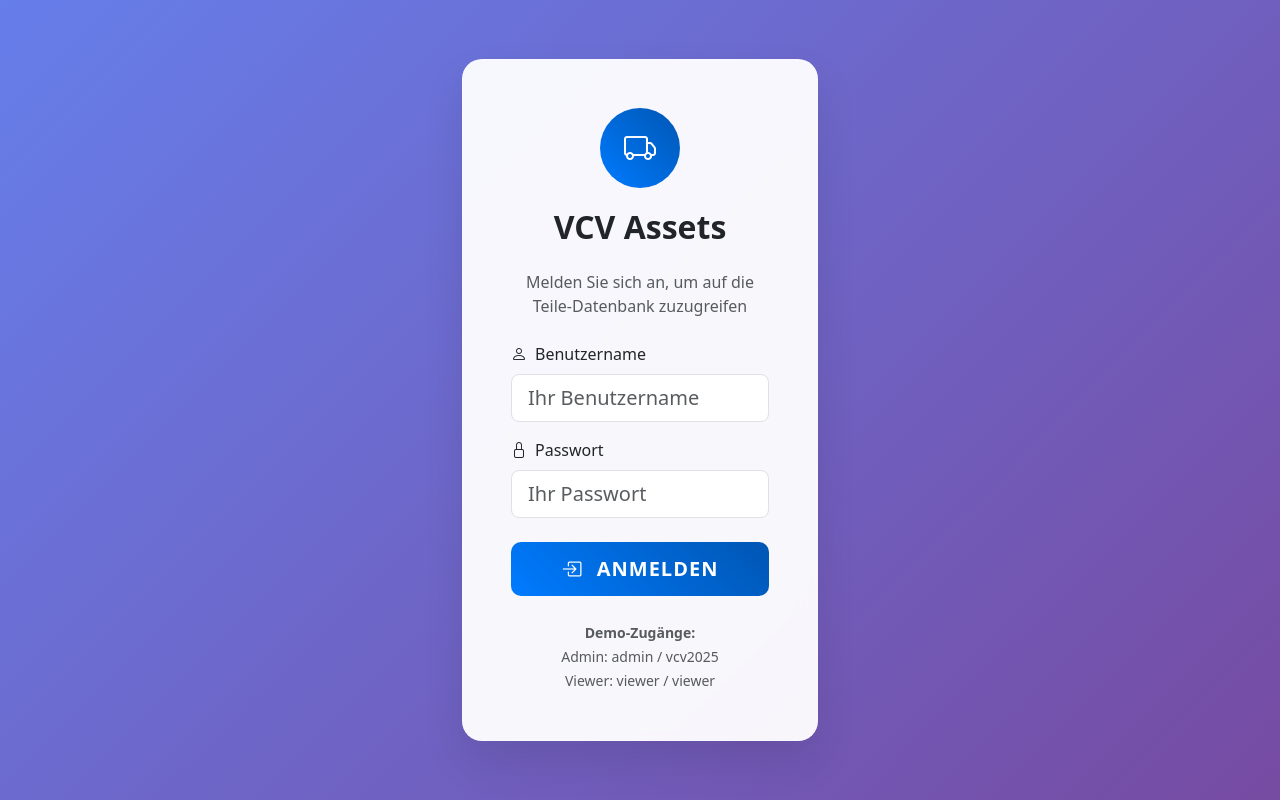
After one commit to MaximilianEbner/VCVAssets, a Flask app: page /login in a window 1280 px wide. The commit adds this page. Run offline with Flask 3, Linux system fonts and the light colour scheme.

Commit message:
Add files via upload

```diff
--- a/app.py
+++ b/app.py
@@ -1,14 +1,27 @@
 # VCV Assets Datenbank Web-Anwendung
-from flask import Flask, render_template, request, jsonify, redirect, url_for
+from flask import Flask, render_template, request, jsonify, redirect, url_for, session, flash
 from flask_cors import CORS
 import pandas as pd
 import os
 import json
 from datetime import datetime
 import uuid
+import secrets
 
 app = Flask(__name__)
 CORS(app)
+
+# Session-Konfiguration
+app.secret_key = os.environ.get('SECRET_KEY', secrets.token_hex(24))
+app.config['PERMANENT_SESSION_LIFETIME'] = 86400  # 24 Stunden
+
+# Import Auth Module
+try:
+    from auth import AuthManager, login_required, admin_required
+    auth_manager = AuthManager()
+except ImportError:
+    print("Auth module nicht gefunden - Login deaktiviert")
+    auth_manager = None
 
 # Konfiguration
 UPLOAD_FOLDER = 'static/images'
@@ -105,12 +118,49 @@ class VCVDatabase:
 # Globale Datenbank-Instanz
 db = VCVDatabase()
 
+# Login Routen
+@app.route('/login', methods=['GET', 'POST'])
+def login():
+    if request.method == 'POST':
+        username = request.form.get('username')
+        password = request.form.get('password')
+
+        if auth_manager:
+            user = auth_manager.authenticate(username, password)
+            if user:
+                session['user'] = user
+                session.permanent = True
+                flash(f'Willkommen, {user["name"]}!', 'success')
+                next_page = request.args.get('next')
+                return redirect(next_page) if next_page else redirect(url_for('dashboard'))
+            else:
+                flash('Ungültiger Benutzername oder Passwort!', 'error')
+        else:
+            flash('Login-System nicht verfügbar!', 'error')
+
+    return render_template('login.html')
+
+@app.route('/logout')
+def logout():
+    session.clear()
+    flash('Sie wurden erfolgreich abgemeldet.', 'success')
+    return redirect(url_for('login'))
+
+@app.route('/dashboard')
+@login_required
+def dashboard():
+    return redirect(url_for('index'))
+
+# Hauptrouten mit Login-Schutz
 @app.route('/')
+@login_required
 def index():
-    """Hauptseite"""
-    return render_template('index.html')
+    """Hauptseite mit Teile-Übersicht"""
+    user = session.get('user', {})
+    return render_template('index.html', user=user)
 
 @app.route('/api/search')
+@login_required
 def api_search():
     """API für Teilsuche"""
     try:
@@ -122,11 +172,13 @@ def api_search():
         return jsonify({'error': str(e)}), 500
 
 @app.route('/api/parts')
+@login_required
 def api_parts():
     """API für alle Teile"""
     return jsonify(db.data)
 
 @app.route('/api/update_status', methods=['POST'])
+@login_required
 def api_update_status():
     """API für Status-Update"""
     data = request.json
@@ -139,6 +191,7 @@ def api_update_status():
         return jsonify({'success': False, 'error': 'Teil nicht gefunden'})
 
 @app.route('/api/upload_image', methods=['POST'])
+@login_required
 def api_upload_image():
     """API für Bild-Upload"""
     if 'image' not in request.files:
@@ -167,6 +220,7 @@ def api_upload_image():
     return jsonify({'success': False, 'error': 'Unbekannter Fehler'})
 
 @app.route('/api/analytics')
+@login_required
 def api_analytics():
     """API für Analysen"""
     status_counts = {}
@@ -185,6 +239,43 @@ def api_analytics():
 
     return jsonify(analytics)
 
+@app.route('/user_management', methods=['GET', 'POST'])
+@login_required
+@admin_required
+def user_management():
+    """Benutzerverwaltung für Admins"""
+    if request.method == 'POST':
+        action = request.form.get('action')
+
+        if action == 'add_user':
+            username = request.form.get('username')
+            name = request.form.get('name')
+            password = request.form.get('password')
+            role = request.form.get('role')
+
+            if auth_manager.add_user(username, password, role, name):
+                flash(f'Benutzer "{username}" wurde erfolgreich hinzugefügt!', 'success')
+            else:
+                flash(f'Benutzer "{username}" existiert bereits!', 'error')
+
+        elif action == 'delete_user':
+            username = request.form.get('username')
+            if username and username != session['user']['username']:
+                if username in auth_manager.users:
+                    del auth_manager.users[username]
+                    auth_manager.save_users()
+                    flash(f'Benutzer "{username}" wurde gelöscht!', 'success')
+                else:
+                    flash(f'Benutzer "{username}" nicht gefunden!', 'error')
+            else:
+                flash('Sie können sich nicht selbst löschen!', 'error')
+
+        return redirect(url_for('user_management'))
+
+    return render_template('user_management.html',
+                         users=auth_manager.users,
+                         current_user=session['user'])
+
 if __name__ == '__main__':
     print("Starte VCV Assets Datenbank...")
     print("Öffne http://localhost:5000 im Browser")
--- /dev/null
+++ b/templates/login.html
@@ -0,0 +1,121 @@
+<!DOCTYPE html>
+<html lang="de">
+<head>
+    <meta charset="UTF-8">
+    <meta name="viewport" content="width=device-width, initial-scale=1.0">
+    <title>{% block title %}VCV Assets Login{% endblock %}</title>
+    <link href="https://cdn.jsdelivr.net/npm/bootstrap@5.3.0/dist/css/bootstrap.min.css" rel="stylesheet">
+    <link rel="stylesheet" href="https://cdn.jsdelivr.net/npm/bootstrap-icons@1.10.0/font/bootstrap-icons.css">
+    <style>
+        body {
+            background: linear-gradient(135deg, #667eea 0%, #764ba2 100%);
+            min-height: 100vh;
+            display: flex;
+            align-items: center;
+            justify-content: center;
+        }
+        .login-card {
+            background: rgba(255, 255, 255, 0.95);
+            backdrop-filter: blur(10px);
+            border-radius: 20px;
+            box-shadow: 0 20px 40px rgba(0,0,0,0.1);
+            border: 1px solid rgba(255, 255, 255, 0.2);
+        }
+        .vcv-logo {
+            width: 80px;
+            height: 80px;
+            background: linear-gradient(45deg, #007bff, #0056b3);
+            border-radius: 50%;
+            display: flex;
+            align-items: center;
+            justify-content: center;
+            color: white;
+            font-size: 2rem;
+            font-weight: bold;
+            margin: 0 auto 20px;
+        }
+        .form-control:focus {
+            border-color: #007bff;
+            box-shadow: 0 0 0 0.2rem rgba(0, 123, 255, 0.25);
+        }
+        .btn-login {
+            background: linear-gradient(45deg, #007bff, #0056b3);
+            border: none;
+            border-radius: 10px;
+            padding: 12px;
+            font-weight: 600;
+            text-transform: uppercase;
+            letter-spacing: 1px;
+        }
+        .btn-login:hover {
+            transform: translateY(-2px);
+            box-shadow: 0 5px 15px rgba(0, 123, 255, 0.4);
+        }
+    </style>
+</head>
+<body>
+    <div class="container">
+        <div class="row justify-content-center">
+            <div class="col-md-6 col-lg-4">
+                <div class="card login-card">
+                    <div class="card-body p-5">
+                        {% block content %}
+                        <div class="vcv-logo">
+                            <i class="bi bi-truck"></i>
+                        </div>
+                        <h2 class="text-center mb-4 fw-bold text-dark">VCV Assets</h2>
+                        <p class="text-center text-muted mb-4">Melden Sie sich an, um auf die Teile-Datenbank zuzugreifen</p>
+
+                        {% with messages = get_flashed_messages(with_categories=true) %}
+                            {% if messages %}
+                                {% for category, message in messages %}
+                                    <div class="alert alert-{{ 'danger' if category == 'error' else 'success' }} alert-dismissible fade show" role="alert">
+                                        {{ message }}
+                                        <button type="button" class="btn-close" data-bs-dismiss="alert"></button>
+                                    </div>
+                                {% endfor %}
+                            {% endif %}
+                        {% endwith %}
+
+                        <form method="POST" action="{{ url_for('login') }}">
+                            <div class="mb-3">
+                                <label for="username" class="form-label">
+                                    <i class="bi bi-person me-2"></i>Benutzername
+                                </label>
+                                <input type="text" class="form-control form-control-lg" id="username" name="username"
+                                       placeholder="Ihr Benutzername" required autocomplete="username">
+                            </div>
+
+                            <div class="mb-4">
+                                <label for="password" class="form-label">
+                                    <i class="bi bi-lock me-2"></i>Passwort
+                                </label>
+                                <input type="password" class="form-control form-control-lg" id="password" name="password"
+                                       placeholder="Ihr Passwort" required autocomplete="current-password">
+                            </div>
+
+                            <div class="d-grid">
+                                <button type="submit" class="btn btn-primary btn-login btn-lg">
+                                    <i class="bi bi-box-arrow-in-right me-2"></i>
+                                    Anmelden
+                                </button>
+                            </div>
+                        </form>
+
+                        <div class="mt-4 text-center">
+                            <small class="text-muted">
+                                <strong>Demo-Zugänge:</strong><br>
+                                Admin: admin / vcv2025<br>
+                                Viewer: viewer / viewer
+                            </small>
+                        </div>
+                        {% endblock %}
+                    </div>
+                </div>
+            </div>
+        </div>
+    </div>
+
+    <script src="https://cdn.jsdelivr.net/npm/bootstrap@5.3.0/dist/js/bootstrap.bundle.min.js"></script>
+</body>
+</html>
```
Also changed, not shown: auth.py (added, +101 -0 lines), templates/index.html (+19 -0 lines), templates/user_management.html (added, +160 -0 lines), README.md.
